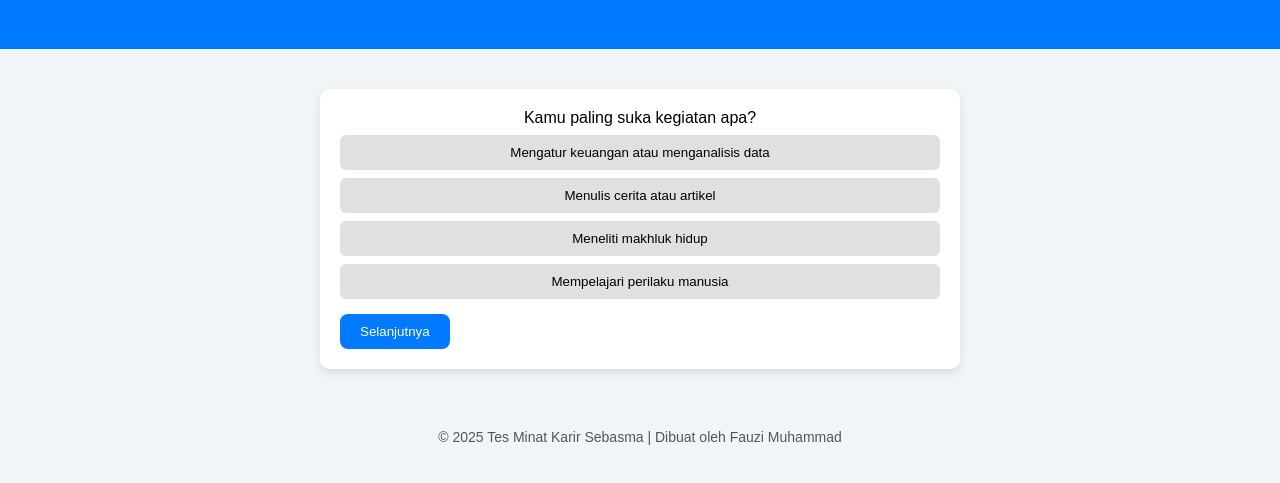
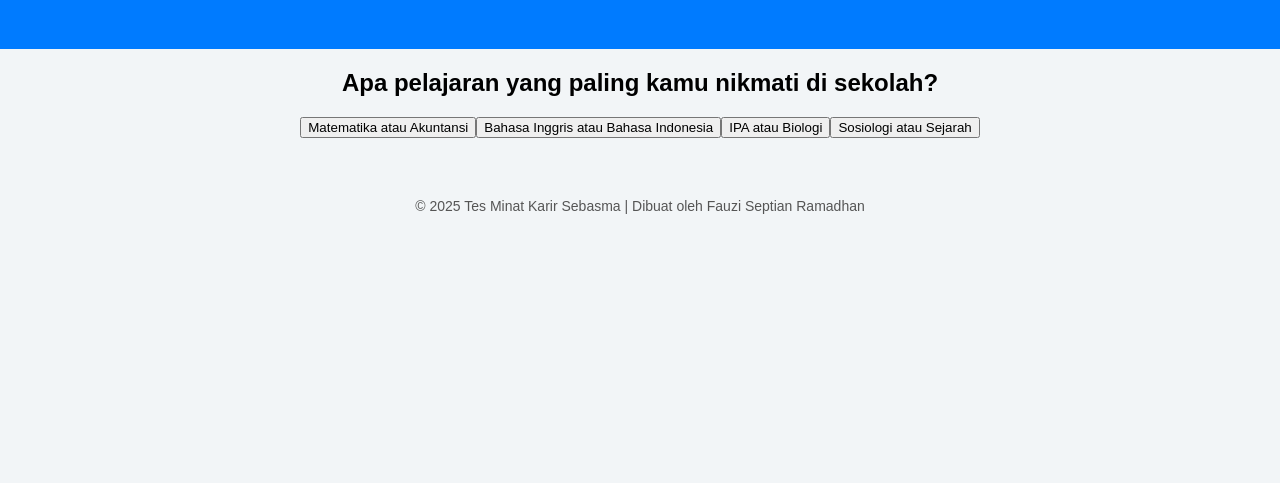
Before and after one commit to iannn259259/Test-Minat-Bakat-Sebasma, a website: page index.html in a window 1280 px wide. Both pictures are taken after a click on the button "Mengatur keuangan atau menganalisis data". Shown: the part 111-594 px from the top of the page. Drawn offline with Linux system fonts and the light colour scheme.

Commit message:
Fix index structure for quiz logic

```diff
--- a/index.html
+++ b/index.html
@@ -12,16 +12,12 @@
 </header>
 
 <main>
-    <div id="quiz-container">
-        <div id="question-container"></div>
-        <div id="options-container"></div>
-        <button id="next-btn">Selanjutnya</button>
-        <div id="result-container"></div>
-    </div>
+    <div id="quiz"></div>
+    <div id="result"></div>
 </main>
 
 <footer>
-    © 2025 Tes Minat Karir Sebasma | Dibuat oleh Fauzi Muhammad
+    © 2025 Tes Minat Karir Sebasma | Dibuat oleh Fauzi Septian Ramadhan
 </footer>
 
 <script src="script.js"></script>
--- a/script.js
+++ b/script.js
@@ -3,85 +3,63 @@ const questions = [
         question: "Kamu paling suka kegiatan apa?",
         options: {
             A: ["Mengatur keuangan atau menganalisis data", "Ekonomi"],
-            B: ["Menulis cerita atau artikel", "Sastra Inggris"],
-            C: ["Meneliti makhluk hidup", "Biologi"],
-            D: ["Mempelajari perilaku manusia", "Sosiologi"]
+            B: ["Menulis cerita, artikel, atau menerjemahkan teks", "Sastra Inggris"],
+            C: ["Meneliti makhluk hidup dan eksperimen", "Biologi"],
+            D: ["Mempelajari masyarakat dan perilaku sosial", "Sosiologi"]
         }
     },
     {
-        question: "Kamu lebih suka bekerja di...",
+        question: "Apa pelajaran yang paling kamu nikmati di sekolah?",
         options: {
-            A: ["Kantor dengan analisis dan angka", "Ekonomi"],
-            B: ["Lingkungan dengan komunikasi bahasa", "Sastra Inggris"],
-            C: ["Laboratorium atau lapangan penelitian", "Biologi"],
-            D: ["Lembaga sosial atau pendidikan", "Sosiologi"]
+            A: ["Matematika atau Akuntansi", "Ekonomi"],
+            B: ["Bahasa Inggris atau Bahasa Indonesia", "Sastra Inggris"],
+            C: ["IPA atau Biologi", "Biologi"],
+            D: ["Sosiologi atau Sejarah", "Sosiologi"]
         }
     },
     {
-        question: "Kegiatan apa yang menurutmu paling menarik?",
+        question: "Kalau kerja nanti, kamu ingin pekerjaan seperti apa?",
         options: {
-            A: ["Menghitung dan membuat rencana bisnis", "Ekonomi"],
-            B: ["Membaca dan menerjemahkan teks bahasa asing", "Sastra Inggris"],
-            C: ["Melihat mikroskop dan melakukan eksperimen", "Biologi"],
-            D: ["Menganalisis perilaku masyarakat", "Sosiologi"]
+            A: ["Kantoran dengan data dan angka", "Ekonomi"],
+            B: ["Penulis, editor, atau penerjemah", "Sastra Inggris"],
+            C: ["Peneliti atau tenaga medis", "Biologi"],
+            D: ["Psikolog, guru, atau konselor", "Sosiologi"]
         }
     }
 ];
 
 let currentQuestion = 0;
-const scores = { Ekonomi: 0, "Sastra Inggris": 0, Biologi: 0, Sosiologi: 0 };
+let scores = { Ekonomi: 0, "Sastra Inggris": 0, Biologi: 0, Sosiologi: 0 };
 
-const questionContainer = document.getElementById("question-container");
-const optionsContainer = document.getElementById("options-container");
-const nextBtn = document.getElementById("next-btn");
-const resultContainer = document.getElementById("result-container");
+const quizContainer = document.getElementById("quiz");
+const resultContainer = document.getElementById("result");
 
 function showQuestion() {
-    const q = questions[currentQuestion];
-    questionContainer.textContent = q.question;
-    optionsContainer.innerHTML = "";
-
-    for (const key in q.options) {
-        const [text, category] = q.options[key];
-        const btn = document.createElement("button");
-        btn.textContent = text;
-        btn.onclick = () => selectAnswer(category);
-        optionsContainer.appendChild(btn);
+    if (currentQuestion < questions.length) {
+        const q = questions[currentQuestion];
+        let html = `<h2>${q.question}</h2>`;
+        for (const key in q.options) {
+            html += `<button onclick="selectOption('${q.options[key][1]}')">${q.options[key][0]}</button>`;
+        }
+        quizContainer.innerHTML = html;
+    } else {
+        showResult();
     }
 }
 
-function selectAnswer(category) {
-    scores[category]++;
-    nextBtn.style.display = "block";
+function selectOption(subject) {
+    scores[subject]++;
+    currentQuestion++;
+    showQuestion();
 }
 
-nextBtn.onclick = () => {
-    currentQuestion++;
-    nextBtn.style.display = "none";
-
-    if (currentQuestion < questions.length) {
-        showQuestion();
-    } else {
-        showResult();
-    }
-};
-
 function showResult() {
-    questionContainer.textContent = "";
-    optionsContainer.innerHTML = "";
-    nextBtn.style.display = "none";
-
-    let best = Object.keys(scores).reduce((a, b) => scores[a] > scores[b] ? a : b);
-
+    const maxScore = Math.max(...Object.values(scores));
+    const recommended = Object.keys(scores).find(key => scores[key] === maxScore);
+    quizContainer.innerHTML = "";
     resultContainer.innerHTML = `
-    <h3>Hasil Tes Kamu:</h3>
-    <p>Kamu cocok di jurusan <strong>${best}</strong>!</p>
-    <p>Pekerjaan yang sesuai: ${
-        best === "Ekonomi" ? "Analis Keuangan, Akuntan, Manajer Bisnis" :
-            best === "Sastra Inggris" ? "Penerjemah, Penulis, Editor" :
-                best === "Biologi" ? "Ahli Bioteknologi, Peneliti, Dosen" :
-                    "Konselor, Guru, Peneliti Sosial"
-    }</p>
+    <h2>Rekomendasi Jurusan Kamu: ${recommended}</h2>
+    <p>Kamu cocok di bidang <b>${recommended}</b> berdasarkan jawaban kamu.</p>
   `;
 }
 
```
